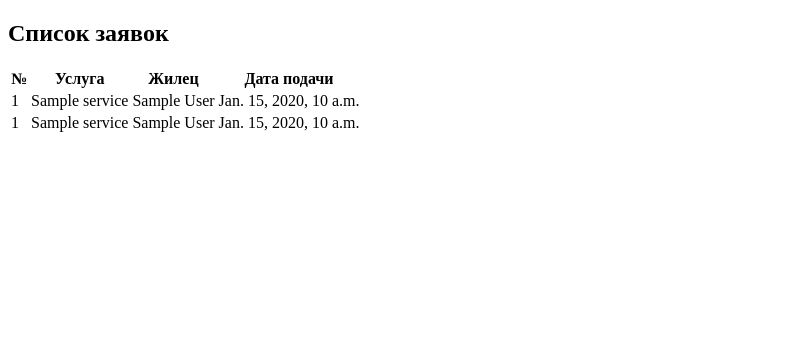
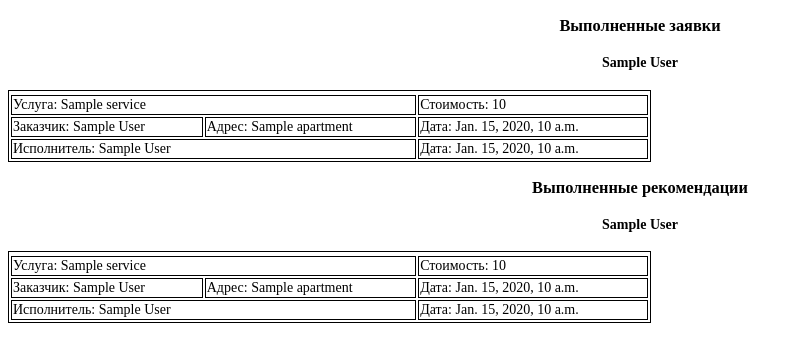
Before and after one commit to SterrenHeer/services_monitoring, a Django app: template requests/templates/requests/pdf_output.html in a window 1280 px wide. Shown: the top 362 px of the page, without its empty margins (0-803 px from the left). Run offline with Django 4.2, Linux system fonts and the light colour scheme; the template is opened without the code that fills it: most values are stand-ins (such as "Sample title", 1, 10 or a date in 2020).

Commit message:
Added display as table for export to pdf

```diff
--- a/requests/templates/requests/pdf_output.html
+++ b/requests/templates/requests/pdf_output.html
@@ -15,37 +15,68 @@
                 content: 'Страница ' counter(page) ' из ' counter(pages);
             }
 		}
+        html, body {
+            font-size: 14px;
+        }
+        h3, h4{
+           text-align: center;
+        }
+        table, td, tr{
+            border: 1px solid;
+        }
+        table{
+            width: 17cm;
+        }
 	</style>
 </head>
 <body>
-    <h2>Список заявок</h2>
+    <h3>Выполненные заявки</h3>
+    {% regroup requests by worker.full_name as worker_list %}
+    {% for request in worker_list %}
+    <h4>{{ request.grouper }}</h4>
     <table>
-        <thead>
+    {% for request in request.list %}
+        <tr>
             <tr>
-                <th>№</th>
-                <th>Услуга</th>
-                <th>Жилец</th>
-                <th>Дата подачи</th>
+                <td colspan="2">Услуга: {{ request.service.name }}</td>
+                <td>Стоимость: {{ request.service.price}}</td>
             </tr>
-        </thead>
-        <tbody>
-        {% for request in requests %}
             <tr>
-                <td>{{ forloop.counter }}</td>
-                <td>{{ request.service.name }}</td>
-                <td>{{ request.tenant.full_name}}</td>
-                <td>{{ request.submission_date}}</td>
+                <td>Заказчик: {{ request.tenant.full_name }}</td>
+                <td>Адрес: {{ request.tenant.apartment }}</td>
+                <td>Дата: {{ request.submission_date }}</td>
             </tr>
-        {% endfor %}
-        {% for comment in comments %}
             <tr>
-                <td>{{ forloop.counter }}</td>
-                <td>{{ comment.service.name }}</td>
-                <td>{{ comment.tenant.full_name}}</td>
-                <td>{{ comment.submission_date}}</td>
+                <td colspan="2">Исполнитель: {{ request.worker.full_name }}</td>
+                <td>Дата: {{ request.completion_date }}</td>
             </tr>
-        {% endfor %}
-        </tbody>
+        </tr>
+    {% endfor %}
     </table>
+    {% endfor %}
+    <h3>Выполненные рекомендации</h3>
+    {% regroup comments by worker.full_name as worker_list %}
+    {% for comment in worker_list %}
+    <h4>{{ comment.grouper }}</h4>
+    <table>
+    {% for comment in comment.list %}
+        <tr>
+            <tr>
+                <td colspan="2">Услуга: {{ comment.service.name }}</td>
+                <td>Стоимость: {{ comment.service.price}}</td>
+            </tr>
+            <tr>
+                <td>Заказчик: {{ comment.tenant.full_name }}</td>
+                <td>Адрес: {{ comment.tenant.apartment }}</td>
+                <td>Дата: {{ comment.submission_date }}</td>
+            </tr>
+            <tr>
+                <td colspan="2">Исполнитель: {{ comment.worker.full_name }}</td>
+                <td>Дата: {{ comment.completion_date }}</td>
+            </tr>
+        </tr>
+    {% endfor %}
+    </table>
+    {% endfor %}
 </body>
 </html>
--- a/requests/views.py
+++ b/requests/views.py
@@ -375,8 +375,10 @@ def export_to_pdf(request):
         response = HttpResponse(content_type='application/pdf')
         response['Content-Disposition'] = 'inline; attachment; filename=Akt za ' + str(datetime.date.today()) + '.pdf'
         response['Content-Transfer-Encoding'] = 'binary'
-        requests = Request.objects.filter(status='Выполнена')
-        comments = Comment.objects.filter(status='Выполнена')
+        # requests = Request.objects.all().order_by('worker', 'submission_date')
+        # comments = Comment.objects.all().order_by('worker', 'submission_date')
+        requests = Request.objects.filter(status='Выполнена').order_by('worker', 'submission_date')
+        comments = Comment.objects.filter(status='Выполнена').order_by('worker', 'submission_date')
         html_string = render_to_string('requests/pdf_output.html', {'requests': requests, 'comments': comments})
         html = HTML(string=html_string)
         result = html.write_pdf()
```
